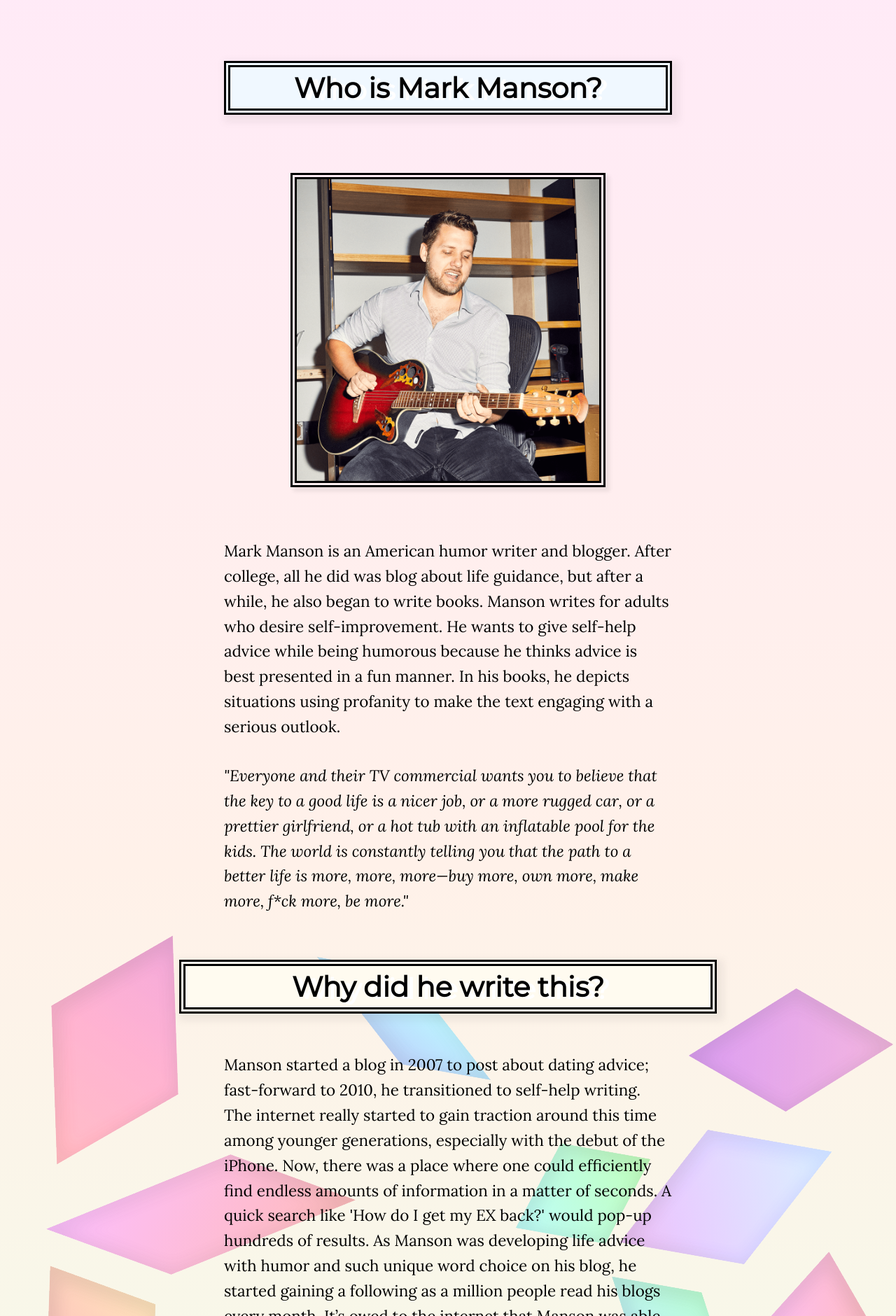
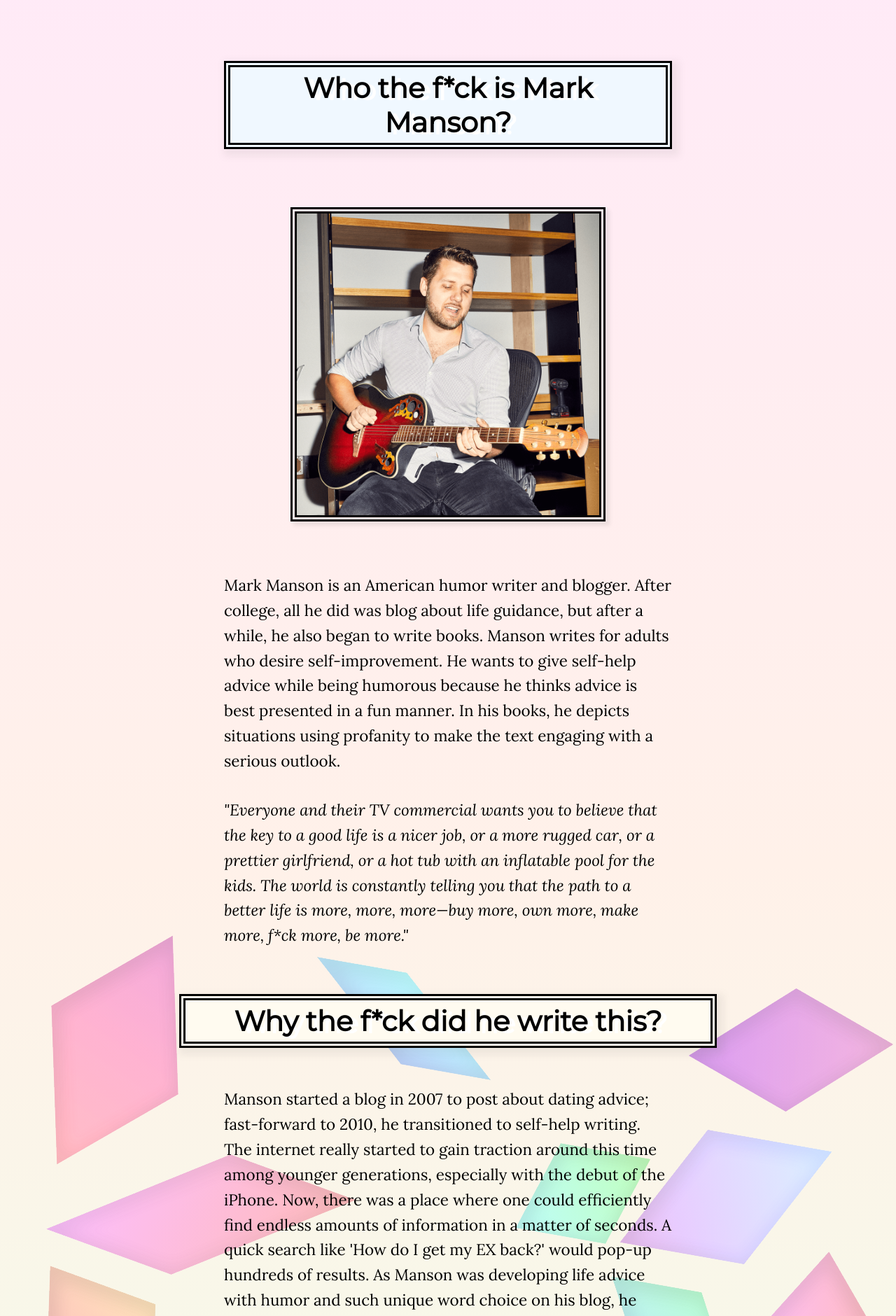
Before and after one commit to truongmleon/ENG111-Portfolio, a React (Vite) app: page / in a window 1280 px wide. Shown: the part 1660-3540 px from the top of the page at 70% size. Built offline with nearby package versions, Linux system fonts and the light colour scheme; a web font is replaced by a local one.

Commit message:
small details

```diff
--- a/src/components/Author.tsx
+++ b/src/components/Author.tsx
@@ -2,7 +2,7 @@ const Author = () => {
     return (
         <div>
             <div className="flex">
-            <h2 data-aos="flip-right" id="author-header">Who is Mark Manson?</h2>
+            <h2 data-aos="flip-right" id="author-header">Who the f*ck is Mark Manson?</h2>
             </div>
             <div id="author" ></div>
             <img data-aos="flip-left" id='mark1' src="src/assets/manson1.png" alt="Mark Manson" />
--- a/src/components/ContextExigence.tsx
+++ b/src/components/ContextExigence.tsx
@@ -2,7 +2,7 @@ const ContextExigence = () => {
     return (
         <div>
             <div className="flex">
-            <h2 data-aos="fade-down" id="context-header">Why did he write this?</h2>
+            <h2 data-aos="fade-down" id="context-header">Why the f*ck did he write this?</h2>
             </div>
             <article>
                 <div id="colorPads">
--- a/src/components/Message.tsx
+++ b/src/components/Message.tsx
@@ -2,9 +2,14 @@ const Message = () => {
     return (
         <div>
             <div id="message-titles">
+            <div id="message"></div>
             <h2 data-aos="zoom-in" id='message-header-one'>WHAT WAS THE</h2>
             <h2 data-aos="zoom-in" id='message-header-two'>MESSAGE?</h2>
             </div>
+            <h3 id="lead-in">Manson talked three subtleties that represented what not giving a f*ck meant</h3>
+            <article>
+
+            </article>
         </div>
     )
 }
--- a/src/styles/message/styles.css
+++ b/src/styles/message/styles.css
@@ -13,4 +13,10 @@
   font-family: "Rubik Wet Paint", cursive;
   position: relative;
   top: 130px;
+}
+
+#lead-in {
+  text-align: center;
+  font-size: 2em;
+  font-family: "Manrope", sans-serif;
 }/*# sourceMappingURL=styles.css.map */
--- a/src/styles/message/styles.scss
+++ b/src/styles/message/styles.scss
@@ -15,3 +15,9 @@
     position: relative;
     top: 130px;
 }
+
+#lead-in {
+    text-align: center;
+    font-size: 2em;
+    font-family: 'Manrope', sans-serif;
+}
```
Also changed, not shown: 1 other file (tests, documents, lock files or other folders).
